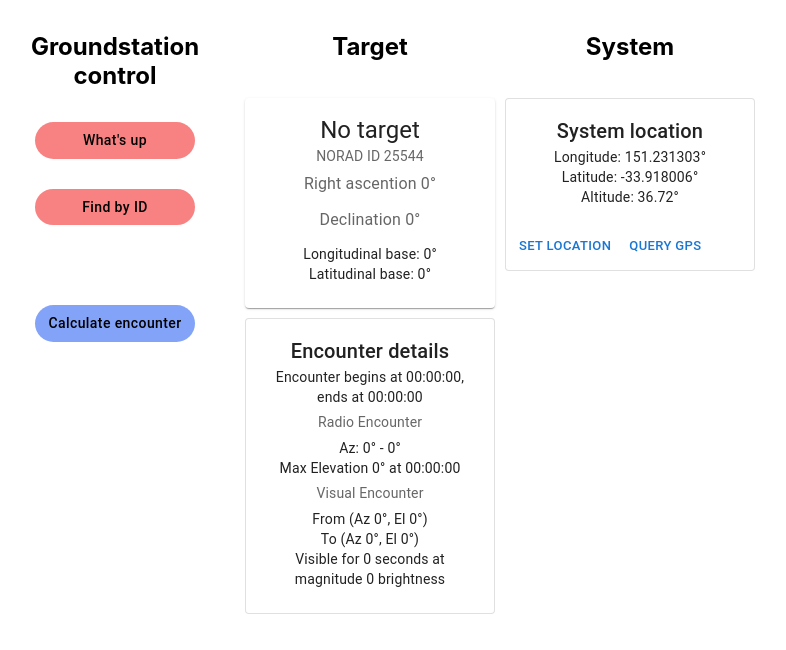
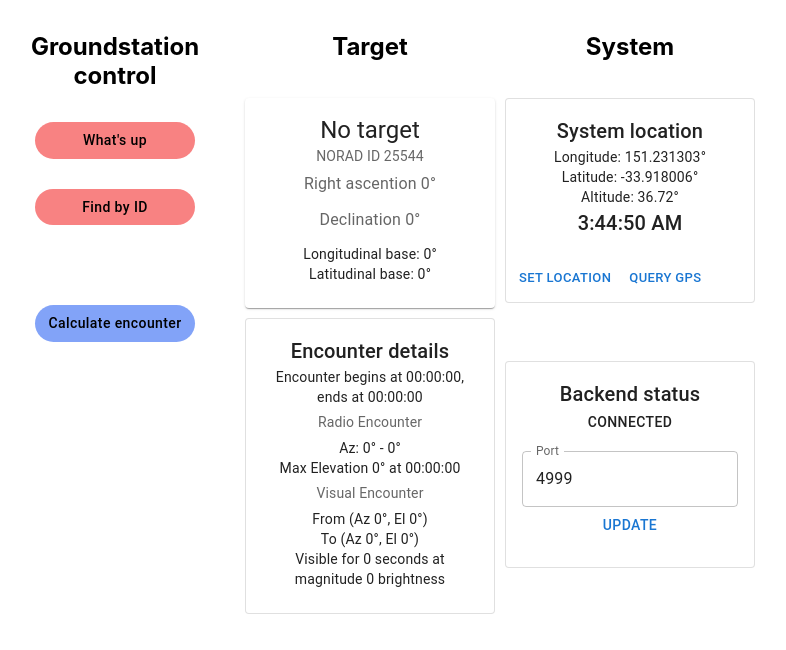
Before and after one commit to bluesatunsw/groundstation, a React (Create React App) app in the folder frontend/: page / in a window 1280 px wide. Shown: the top 650 px of the page, without its empty margins (10-796 px from the left). Built offline with nearby package versions, Linux system fonts and the light colour scheme.

Commit message:
Added stub for backend status. Added clock to system location card to prepare for adding proper encounter logic

```diff
--- /dev/null
+++ b/frontend/params.json
@@ -0,0 +1,3 @@
+{
+    "backend-port": 4999
+}
--- /dev/null
+++ b/frontend/src/components/SystemInfo/BackendMonitor/BackendMonitor.tsx
@@ -0,0 +1,44 @@
+// Component responsible for displaying parameters for the backend, whether it is connected and state
+//  of subsystems.
+// Matt Rossouw (omeh-a)
+// 05/2020
+
+import { Button, Card, CardContent, Stack, TextField, Typography } from '@mui/material';
+import React from 'react';
+import { Container } from '../../Common';
+
+
+
+interface Props {
+    port: number,
+    setPort: (n: number) => void,
+    connected: boolean,
+    setConnected: (connected: boolean) => void,
+}
+
+const BackendMonitor: React.FC<Props> = ({ port, setPort, connected, setConnected }) => {
+
+    return (
+        <Container>
+            <Card sx={{ minWidth: 240 }} variant="outlined">
+                <CardContent>
+                    <Stack>
+                        <Typography variant="h6" component="div">
+                            Backend status
+                        </Typography>
+                        <Typography variant="button">
+                            {connected ? "Connected" : "Disconnected"}
+                        </Typography>
+                        <TextField type="number" label="Port" sx={{ marginTop : 2 }}
+                        value={port} onChange={(e) => setPort(parseInt(e.target.value))} />
+                        <Button>
+                            Update
+                        </Button>
+                    </Stack>
+                </CardContent>
+            </Card>
+        </Container>
+    )
+}
+
+export default BackendMonitor;
--- /dev/null
+++ b/frontend/src/components/SystemInfo/Clock.tsx
@@ -0,0 +1,21 @@
+// Simple clock component
+// Matt Rossouw (omeh-a)
+// 05/2022
+
+import { Typography } from "@mui/material";
+import React, { useEffect } from "react";
+
+const Clock : React.FC = () => {
+    const [date, setDate] = React.useState(new Date());
+    useEffect (() => {
+        const timer = setInterval(() => setDate(new Date()), 1000);
+        return () => clearInterval(timer);
+    })
+    return (
+        <Typography variant="h6">
+            {date.toLocaleTimeString()}
+        </Typography>
+    )
+}
+
+export default Clock;
--- a/frontend/src/components/SystemInfo/SysLocation.tsx
+++ b/frontend/src/components/SystemInfo/SysLocation.tsx
@@ -2,7 +2,7 @@ import React from 'react';
 import { Button, Card, CardActions, CardContent, Typography } from "@mui/material"
 import { gps_pos } from '../../types/hardwareTypes';
 import { Container } from '../Common';
-
+import Clock from './Clock';
 interface SysLocationProps {
     location: gps_pos;
     setLocModal: (b: boolean) => void;
@@ -27,6 +27,7 @@ const SysLocation: React.FC<SysLocationProps> = ({ location, setLocModal }) => {
                     <Typography variant="body2">
                         Altitude: {location.altitude}°
                     </Typography>
+                    <Clock/>
                 </CardContent>
                 <CardActions>
                     <Button size="small" onClick={(e) => { setLocModal(true) }}>
--- a/frontend/src/pages/Home.tsx
+++ b/frontend/src/pages/Home.tsx
@@ -13,6 +13,7 @@ import { getRadioPasses, getVisualPasses } from '../logic/backend_req';
 import SysLocation from '../components/SystemInfo/SysLocation';
 import SelectTargetModal from '../components/SelectTargetModal';
 import WhatsUpModal from '../components/WhatsUpModal/WhatsUpModal';
+import BackendMonitor from '../components/SystemInfo/BackendMonitor/BackendMonitor'
 
 const SectionTitle = styled.div`
   font-size: x-large;
@@ -24,6 +25,10 @@ const Index: React.FC = () => {
     // Location state
     const [loc, setLoc] = useState<gps_pos>(default_pos);
     const [locModal, setLocModal] = useState(false);
+
+    // Backend connection state
+    const [beConnected, setBeConnected] = useState(true);
+    const [bePort, setBePort] = useState(4999);
 
     // Target state
     const [target, setTarget] = useState<targetSat>(default_sat);
@@ -130,6 +135,8 @@ const Index: React.FC = () => {
                         System
                     </SectionTitle>
                     <SysLocation location={loc} setLocModal={setLocModal} />
+                    <BackendMonitor port={bePort} setPort={setBePort}
+                        connected={beConnected} setConnected={setBeConnected}/>
                 </Stack>
             </Stack>
         </div>
```
Also changed, not shown: 2 other files (tests, documents, lock files or other folders).
